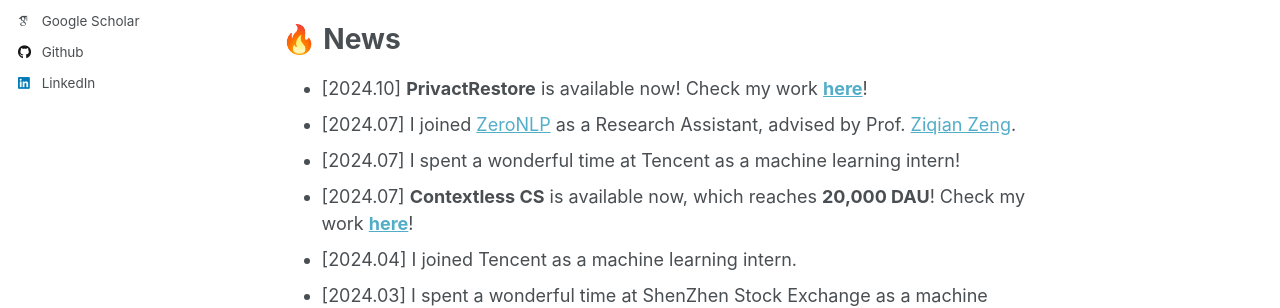
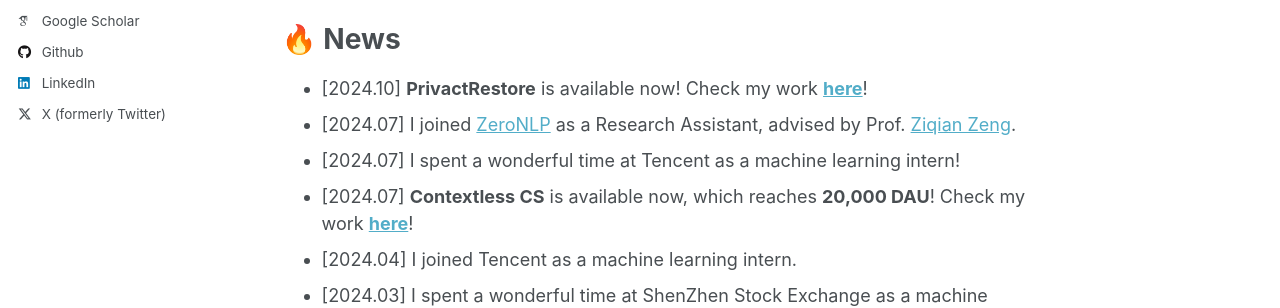
Before and after one commit to jyyang26/jyyang26.github.io, a Jekyll site: the page built from _pages/about.md, in a window 1280 px wide. Shown: the part 469-777 px from the top of the page. Built offline with Jekyll 4.4.1, drawn with Linux system fonts in a browser that asks for light colours; some web fonts are replaced; some of the changed lines change nothing that is shown.

Commit message:
Update _config.yml

```diff
--- a/_config.yml
+++ b/_config.yml
@@ -65,7 +65,7 @@
   steam            : # Username
   telegram         : # URL
   tumblr           : # Username
-  twitter          : # Username for X / Twitter
+  twitter          : "JunyaoYang35539" # Username for X / Twitter
   vine             : # Username
   weibo            : # Username
   wikipedia        : # Username
```
